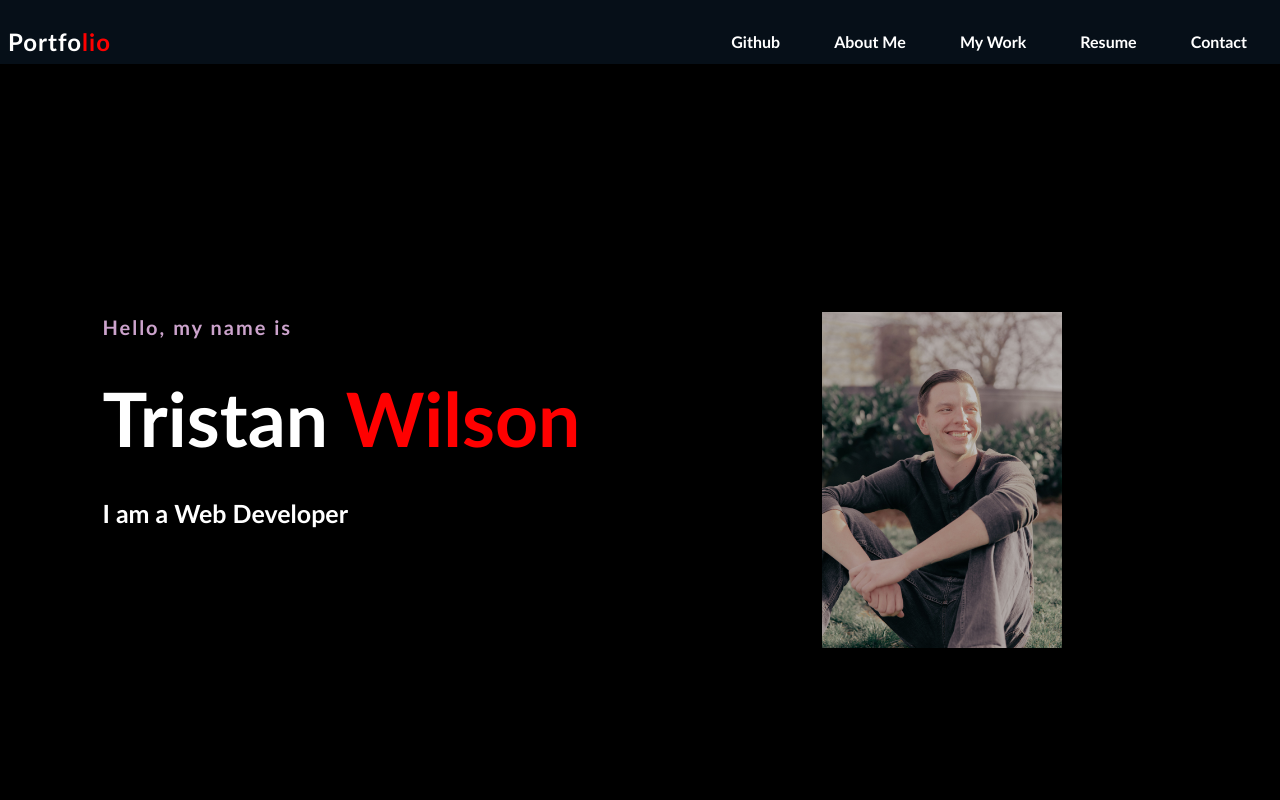
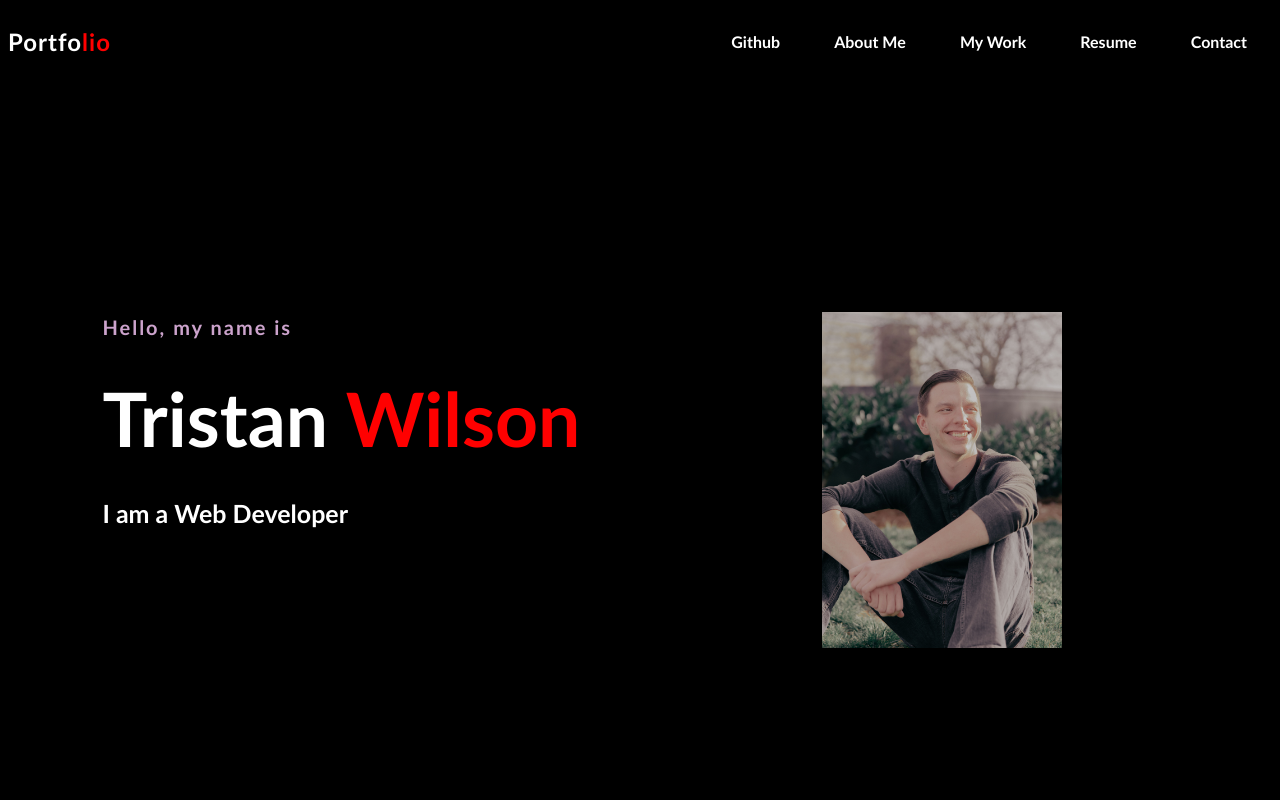
Before and after one commit to TristanW63/MiniProjects, a plain HTML site: page index.html in a window 1280 px wide. Shown: the top 800 px of the page. Drawn offline with Linux system fonts and the light colour scheme.

Commit message:
floating header

```diff
--- a/style.css
+++ b/style.css
@@ -21,7 +21,6 @@ body {
 }
 /* header/nav bar*/
 nav {
-    background-color: #060f18;
     display: flex;
     align-items: center;
     justify-content: space-between;
```
